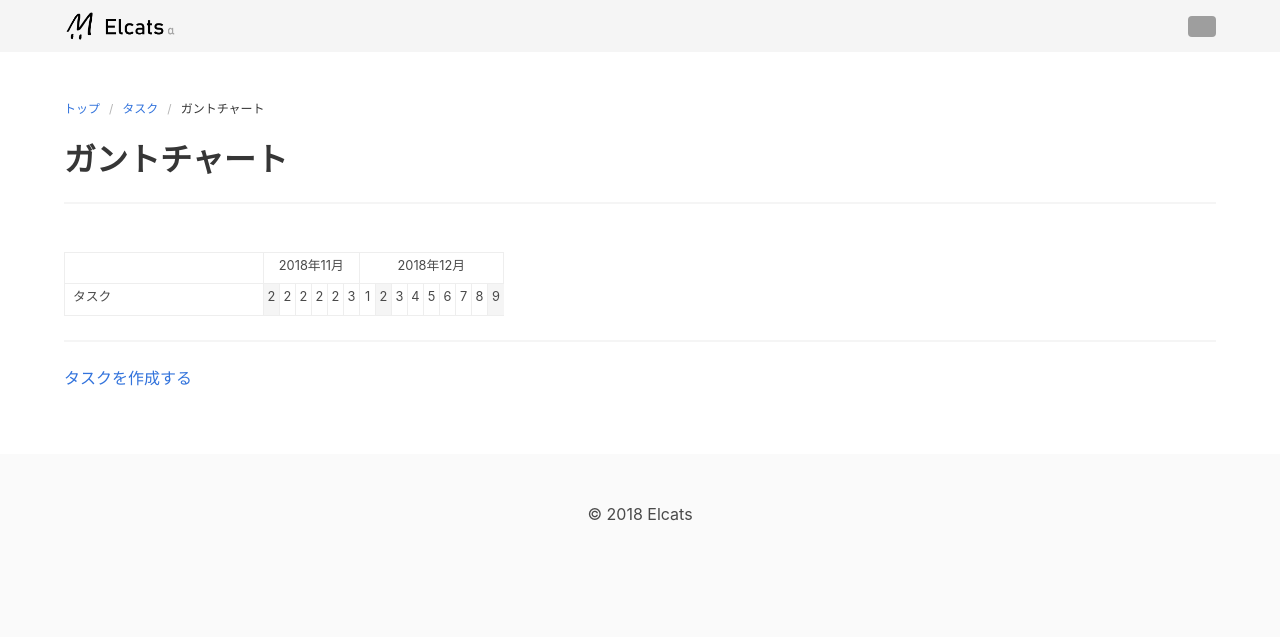
After one commit to safu9/elcats, a Django app: page /task/gantt/ in a window 1280 px wide. The commit adds this page. Shown: the top 637 px of the page. Run offline with Django 3.2, Linux system fonts and the light colour scheme; the visitor is signed in with stand-in values (Sample User, id 1); data that the repository does not hold is empty; grey boxes are pictures that could not be loaded.

Commit message:
Add gantt chart page

```diff
--- /dev/null
+++ b/task/static/css/task.css
@@ -0,0 +1,80 @@
+/* task.css */
+
+.task-state-0 {
+  background: #ffdd57;
+}
+.task-state-1 {
+  background: #00d1b2;
+}
+.task-state-2 {
+  background: #b5b5b5;
+}
+
+.task-gantt {
+  display: flex;
+  width: 100%;
+}
+.task-gantt-items {
+  width: 200px;
+}
+.task-gantt-charts {
+  display: block;
+  min-width: 0;
+  flex-basis: 0;
+  flex-grow: 1;
+  flex-shrink: 1;
+  overflow-y: auto;
+}
+.task-gantt-charts-wrapper {
+  min-width: 0;
+}
+@media screen and (max-width: 768px) {
+  .task-gantt-items {
+    width: 100px;
+  }
+}
+
+.task-gantt-row {
+  display: flex;
+  position: relative;
+  height: 2rem;
+  font-size: .8rem;
+  line-height: 2;
+  border: 1px solid #eee;
+}
+.task-gantt-row:first-child {
+  margin-top: 1.5rem;
+}
+.task-gantt-row:nth-child(n+2) {
+  border-top: none;
+}
+.task-gantt-items .task-gantt-row {
+  padding: 0 .5rem;
+  overflow: hidden;
+}
+.task-gantt-charts .task-gantt-row {
+  border-left: none;
+}
+
+.task-gantt-cell {
+  min-width: 1rem;
+  width: 1rem;
+  border-right: 1px solid #eee;
+}
+.task-gantt-cell:last-child {
+  border-right: none;
+}
+
+.task-gantt-date,
+.task-gantt-month {
+  text-align: center;
+}
+.task-gantt-day6 {
+  background: #f5f5f5;
+}
+
+.task-gantt-bar {
+  position: absolute;
+  top: .2rem;
+  height: 1.5rem;
+}
--- /dev/null
+++ b/task/templates/task/gantt.html
@@ -0,0 +1,88 @@
+{% extends "base.html" %}
+
+{% load static %}
+{% load bulma %}
+
+{% block title %}タスク{% endblock %}
+
+{% block extra_head %}
+  <link rel="stylesheet" href="{% static 'css/task.css' %}" />
+{% endblock %}
+
+{% block content %}
+<section class="section">
+  <div class="container">
+    <nav class="breadcrumb is-small" aria-label="breadcrumbs">
+      <ul>
+        <li><a href="{% url 'home:index' %}">トップ</a></li>
+        <li><a href="{% url 'task:index' %}">タスク</a></li>
+        <li class="is-active"><a href="#">ガントチャート</a></li>
+      </ul>
+    </nav>
+
+    <h2 class="title">ガントチャート</h2>
+
+    <hr>
+
+    <div class="task-gantt">
+      <div class="task-gantt-items">
+        <div class="task-gantt-row"></div>
+        <div class="task-gantt-row">タスク</div>
+        {% for task in object_list %}
+          <div class="task-gantt-row">
+            <a href="{% url 'task:detail' task.pk %}">
+              #{{ task.pk }} : {{ task.name }}
+            </a>
+          </div>
+        {% endfor %}
+      </div>
+      <div class="task-gantt-charts">
+        <div class="task-gantt-charts-wrapper" style="width:{{dates|length}}rem;">
+          <div class="task-gantt-row">
+            {% for month in months %}
+              <div class="task-gantt-cell task-gantt-month" style="width:{{ month.length }}rem;">
+                {% if month.length >= 5 %}
+                  {{ month.date|date:"Y年n月" }}
+                {% elif month.length >= 2 %}
+                  {{ month.date|date:"n月" }}
+                {% endif %}
+              </div>
+            {% endfor %}
+          </div>
+          <div class="task-gantt-row">
+            {% for date in dates %}
+              <div class="task-gantt-cell task-gantt-date task-gantt-day{{ date.weekday }}">
+                {{ date|date:"j" }}
+              </div>
+            {% endfor %}
+          </div>
+          {% for task, chart in charts %}
+            <div class="task-gantt-row">
+              {% for date in dates %}
+                <div class="task-gantt-cell task-gantt-day{{ date.weekday }}">
+                </div>
+              {% endfor %}
+
+              {% if chart %}
+                <div class="task-gantt-bar task-state-{{ task.state }}" style="left:{{ chart.start }}rem; width:{{ chart.length }}rem;"></div>
+              {% endif %}
+            </div>
+          {% endfor %}
+        </div>
+      </div>
+    </div>
+
+    <hr>
+
+    <p>
+      <a href="{% url 'task:create' %}">タスクを作成する</a>
+    </p>
+
+    {% if is_paginated %}
+      <nav class="pagination is-centered" role="navigation" aria-label="pagination">
+        {% bulma_pagination page_obj %}
+      </nav>
+    {% endif %}
+  </div>
+</section>
+{% endblock %}
--- a/task/templates/task/index.html
+++ b/task/templates/task/index.html
@@ -34,6 +34,7 @@
 
     <p>
       <a href="{% url 'task:create' %}">タスクを作成する</a>
+      <a href="{% url 'task:gantt' %}">ガントチャート</a>
     </p>
 
     {% if is_paginated %}
--- a/task/urls.py
+++ b/task/urls.py
@@ -6,6 +6,7 @@ from . import views
 app_name = 'task'
 urlpatterns = [
     path('', views.IndexView.as_view(), name='index'),
+    path('gantt/', views.GanttView.as_view(), name='gantt'),
     path('create/', views.CreateView.as_view(), name='create'),
     path('<int:pk>/', views.DetailView.as_view(), name='detail'),
     path('<int:pk>/update/', views.UpdateView.as_view(), name='update'),
--- a/task/views.py
+++ b/task/views.py
@@ -1,4 +1,7 @@
+import datetime
+
 from django.contrib.auth.mixins import LoginRequiredMixin, UserPassesTestMixin
+from django.db.models import Max, Min
 from django.shortcuts import redirect
 from django.urls import reverse, reverse_lazy
 from django.views import generic
@@ -11,6 +14,57 @@ class IndexView(LoginRequiredMixin, generic.ListView):
     template_name = 'task/index.html'
     model = Task
     paginate_by = 20
+
+
+class GanttView(LoginRequiredMixin, generic.ListView):
+    template_name = 'task/gantt.html'
+    model = Task
+    paginate_by = 20
+
+    @staticmethod
+    def daterange(date_from, date_to):
+        count = ( date_to - date_from ).days + 1
+        return [date_from + datetime.timedelta(days=n) for n in range(count)]
+
+    @staticmethod
+    def group_dates_by_month(dates, min_date):
+        months = [{'date': min_date, 'start': 0, 'length': 0}]
+        for date in dates:
+            if months[-1]['date'].month == date.month:
+                months[-1]['length'] += 1
+            else:
+                months.append({'date': date, 'length': 1})
+        return months
+
+    @staticmethod
+    def get_charts(tasks, min_date):
+        for task in tasks:
+            if task.date_from and task.date_to:
+                yield {'start': (task.date_from - min_date).days, 'length': (task.date_to - task.date_from).days}
+            elif task.date_from and not task.date_to:
+                yield {'start': (task.date_from - min_date).days, 'length': 1}
+            elif not task.date_from and task.date_to:
+                yield {'start': (task.date_to - min_date).days, 'length': 1}
+            else:
+                yield None
+
+    def get_context_data(self, **kwargs):
+        context = super().get_context_data(**kwargs)
+
+        q = context['object_list'].aggregate(Min('date_from'), Max('date_to'))
+        if not q['date_from__min']:
+            q['date_from__min'] = datetime.date.today()
+        if not q['date_to__max']:
+            q['date_to__max'] = datetime.date.today()
+
+        min_date = q['date_from__min'] - datetime.timedelta(days=7)
+        max_date = q['date_to__max'] + datetime.timedelta(days=7)
+        dates = self.daterange(min_date, max_date)
+
+        context['dates'] = dates
+        context['months'] = self.group_dates_by_month(dates, min_date)
+        context['charts'] = zip(context['object_list'], self.get_charts(context['object_list'], min_date))
+        return context
 
 
 class CreateView(LoginRequiredMixin, generic.CreateView):
```
